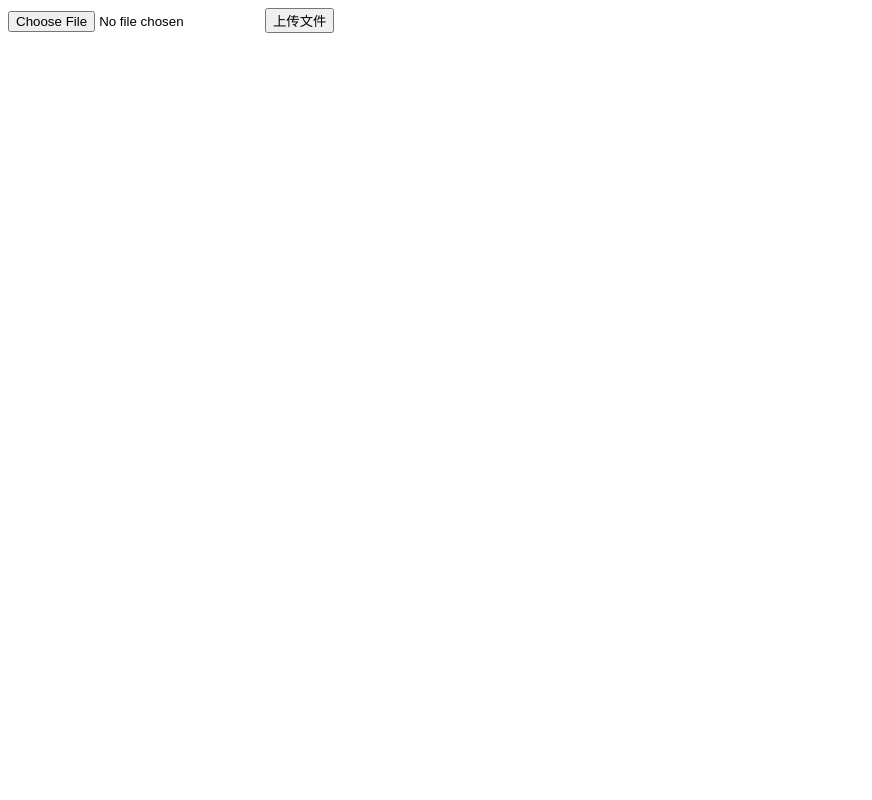
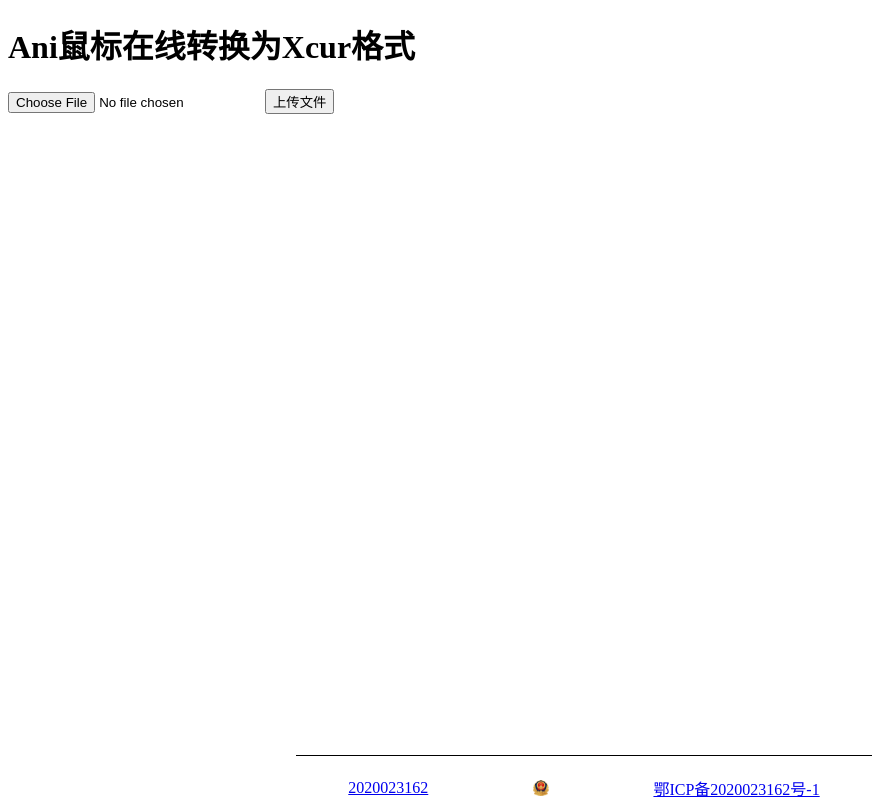
Before and after one commit to sakebow/convert-windows-cursor-to-xcursor, a plain HTML site: page index.html in a window 1280 px wide. Shown: the whole page, without its empty margins (0-872 px from the left). Drawn offline with nearby package versions, Linux system fonts and the light colour scheme.

Commit message:
add message for beian

```diff
--- a/index.html
+++ b/index.html
@@ -2,15 +2,24 @@
 <html lang="en">
 <head>
   <meta charset="UTF-8">
-  <title>CurXPTheme</title>
+  <title>小小万事屋</title>
   <link rel="shortcut icon" href="./favicon.png">
-  <script src="https://cdn.jsdelivr.net/npm/axios/dist/axios.min.js"></script>
+  <script src="https://unpkg.zhimg.com/axios/dist/axios.min.js"></script>
 </head>
 <body>
+  <h1>Ani鼠标在线转换为Xcur格式</h1>
   <input type="file" id="fileInput">
   <button onclick="uploadFile()">上传文件</button>
   <div id="task_operation">
     <span id="status"></span><span id="convert_num"></span>
+  </div>
+  <div style="position: fixed; bottom: 0; width: 90%;">
+    <div style="width: 50%; margin: auto; border-top : solid 1px black; padding-top: 20px;
+                display: flex; justify-content: space-around; align-items: center; align-content: center;">
+      <a href="https://beian.miit.gov.cn/" target="_blank">2020023162</a>
+      <img alt="备案" title="备案" src="./icp.png" width="16px" height="16px" />
+      <a href="https://beian.miit.gov.cn/" target="_blank">鄂ICP备2020023162号-1</a>
+    </div>
   </div>
 
 
```
Also changed, not shown: icp.png (added).
